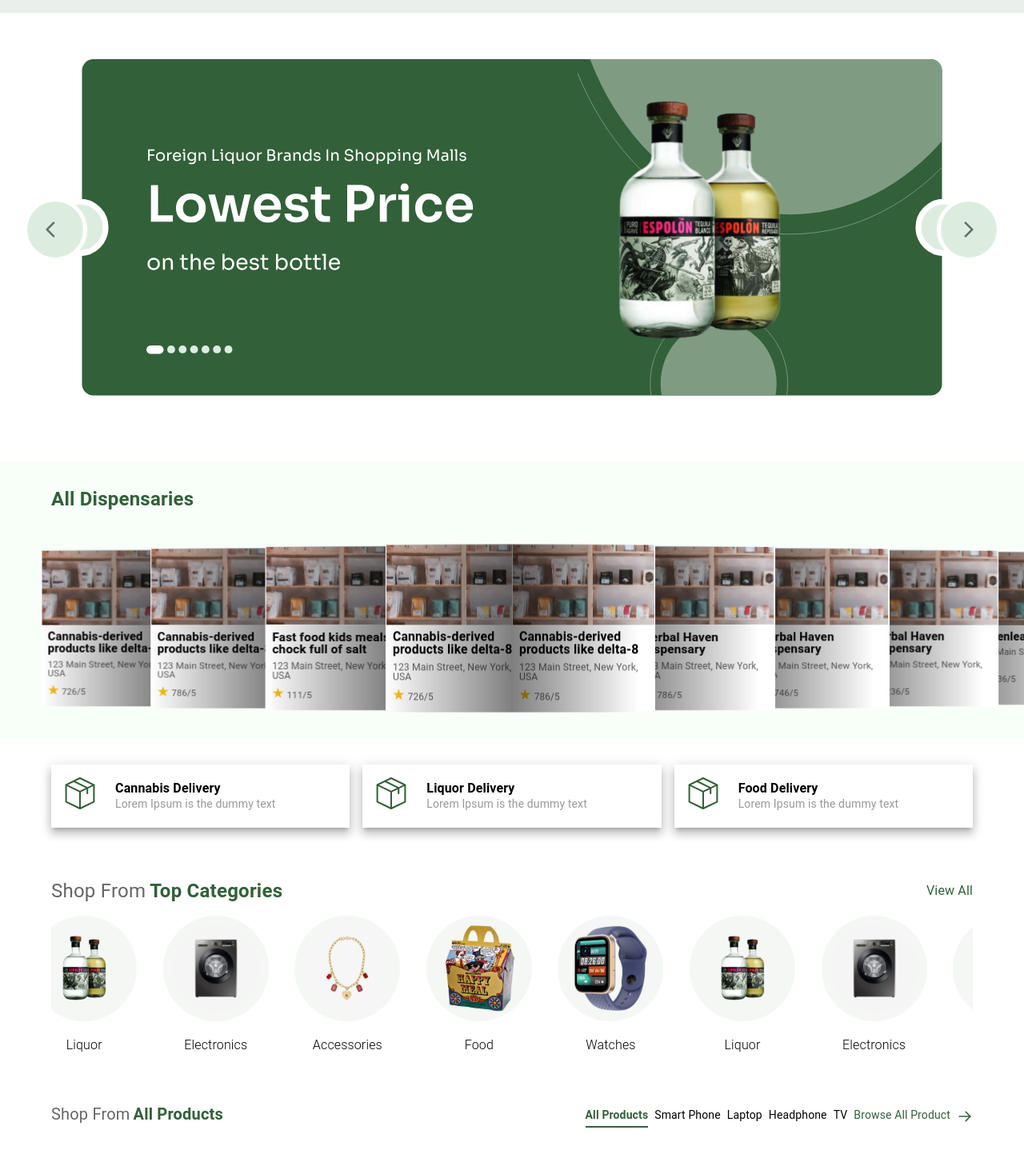
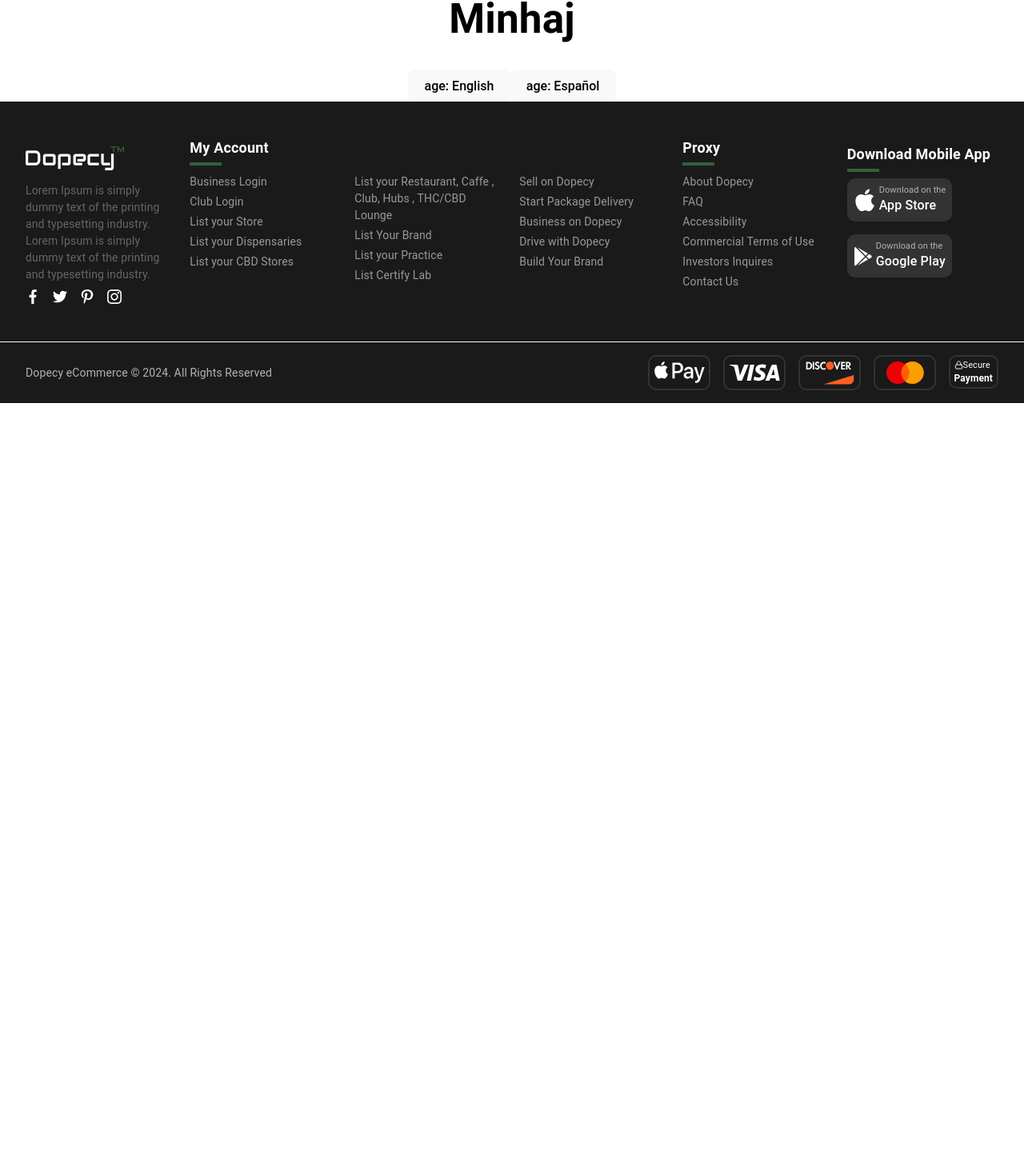
Before and after one commit to Dopecy-Dev/fe-dopecy, a React (Vite) app: page /landingpage in a window 1280 px wide. Shown: the part 243-1686 px from the top of the page at 80% size. After the commit the page ends 801 px from the top, so only its background shows below. Built offline with nearby package versions, Linux system fonts and the light colour scheme.

Commit message:
WIP::i18n

```diff
--- a/package.json
+++ b/package.json
@@ -17,9 +17,11 @@
     "@mui/styles": "^5.15.21",
     "@mui/x-date-pickers": "^7.11.1",
     "dayjs": "^1.11.12",
+    "i18next": "^23.13.0",
     "react": "^18.3.1",
     "react-dom": "^18.3.1",
     "react-drag-drop-files": "^2.3.10",
+    "react-i18next": "^15.0.1",
     "react-multi-carousel": "^2.8.5",
     "react-paginate": "^8.2.0",
     "react-phone-input-2": "^2.15.1",
--- a/src/pages/landingpage/LandingPage.jsx
+++ b/src/pages/landingpage/LandingPage.jsx
@@ -1,67 +1,28 @@
-import { Box } from '@mui/system'
-import React from 'react'
-import DeliverySection from './deliverysection/DeliverySection'
-import CategoriesSection from './categoriessection/CategoriesSection'
-import ProductsSection from './productssection/ProductsSection'
-import ShopsSection from './shopssection/ShopsSection'
-import SmallProductsSection from './smallproductssection/SmallProductsSection'
-import FullBannerSection from './fullbannersection/FullBannerSection'
-import HalfBannersSection from './halfbannerssection/FullBannerSection'
-import HeroSection from './herosection/HeroSection'
-import Header from '../../layout/Header/Header'
-import Footer from '../../layout/Footer/Footer'
-import TestimonialsSection from '../../shared/TestimonialsSection/TestimonialsSection'
-import DispensariesSection from './dispensariessection/DispensariesSection'
+import React from 'react';
+import Header from '../../layout/Header/Header';
+import Footer from '../../layout/Footer/Footer';
+import { useTranslation } from 'react-i18next';
+import i18n from '../../utils/i18n';
 
 function LandingPage() {
+    const { t } = useTranslation();
+
+    const changeLanguage = (lng) => {
+        console.log('lng', lng)
+        i18n.changeLanguage(lng);
+    };
+
     return (
         <>
-            <Header></Header>
-            <Box sx={{ px: { xs: 2, md: 4, lg: 8 } }}>
-                <Box sx={{ py: { xs: 2, md: 4 } }}>
-                    <HeroSection />
-                </Box>
-            </Box>
-            <Box sx={{ py: { xs: 2, md: 4 }, bgcolor: 'common.shopsection' }}>
-                <DispensariesSection></DispensariesSection>
-            </Box>
-            <Box sx={{ px: { xs: 2, md: 4, lg: 8 } }}>
-
-                <Box sx={{ py: { xs: 2, md: 4 } }}>
-                    <DeliverySection />
-                </Box>
-
-                <Box sx={{ py: { xs: 2, md: 4 } }}>
-                    <CategoriesSection />
-                </Box>
-
-                <Box sx={{ py: { xs: 2, md: 4 } }}>
-                    <ProductsSection />
-                </Box>
-                <Box sx={{ py: { xs: 2, md: 4 } }}>
-                    <HalfBannersSection />
-                </Box>
-            </Box>
-            <Box sx={{ py: { xs: 2, md: 4 }, bgcolor: 'common.shopsection' }}>
-                <ShopsSection />
-            </Box>
-            <Box sx={{ px: { xs: 2, md: 4, lg: 8 } }}>
-                <Box sx={{ py: { xs: 6, md: 12 } }}>
-                    <SmallProductsSection />
-                </Box>
-
-                <Box>
-                    <FullBannerSection />
-                </Box>
-
-                <Box sx={{ py: { xs: 2, md: 4 } }}>
-                    <TestimonialsSection />
-                </Box>
-
-            </Box>
-            <Footer></Footer>
+            <Header />
+            <div>
+                <h1>{t('name')}</h1>
+                <button onClick={() => changeLanguage('en')}>{t('age')}: English</button>
+                <button onClick={() => changeLanguage('esp')}>{t('age')}: Español</button>
+            </div>
+            <Footer />
         </>
-    )
+    );
 }
 
-export default LandingPage
+export default LandingPage;
--- /dev/null
+++ b/src/utils/i18n/en/index.jsx
@@ -0,0 +1,4 @@
+export default {
+    name: 'Minhaj',
+    age: 'age'
+}
--- /dev/null
+++ b/src/utils/i18n/esp/index.jsx
@@ -0,0 +1,4 @@
+export default {
+    name: 'MInhaj Spanish',
+    age: 'age spanish'
+}
--- /dev/null
+++ b/src/utils/i18n/index.jsx
@@ -0,0 +1,26 @@
+import i18n from 'i18next';
+import { initReactI18next } from 'react-i18next';
+import en from './en';
+import esp from './esp';
+
+const resources = {
+    en: { translation: en },
+    esp: { translation: esp },
+};
+
+i18n
+    .use(initReactI18next)
+    .init({
+        fallbackLng: 'en',
+        debug: false,
+        resources,
+        interpolation: {
+            escapeValue: false,
+        },
+        react: {
+            useSuspense: false,
+            wait: true,
+        },
+    });
+
+export default i18n;
```
Also changed, not shown: 1 other file (tests, documents, lock files or other folders).
